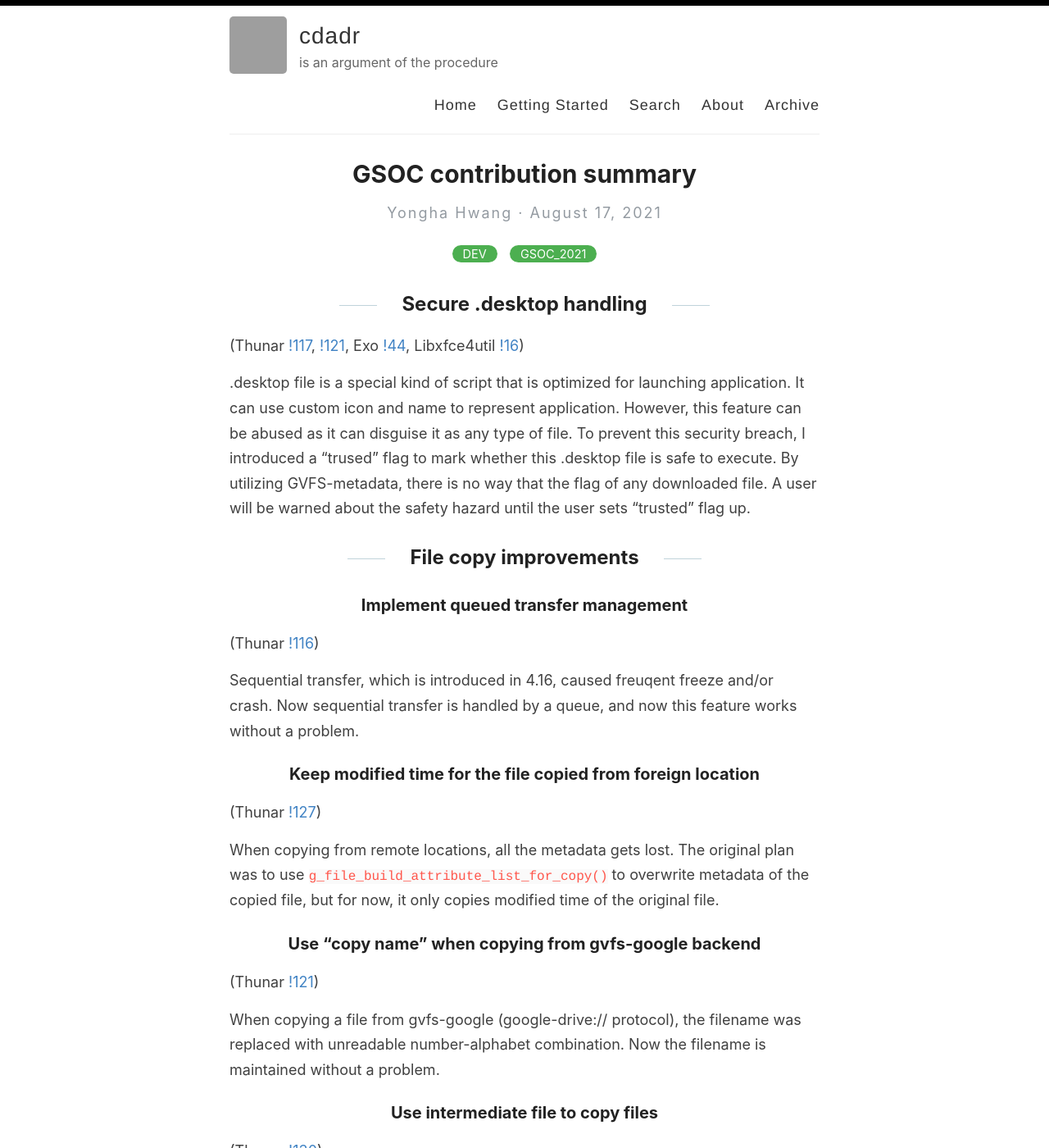
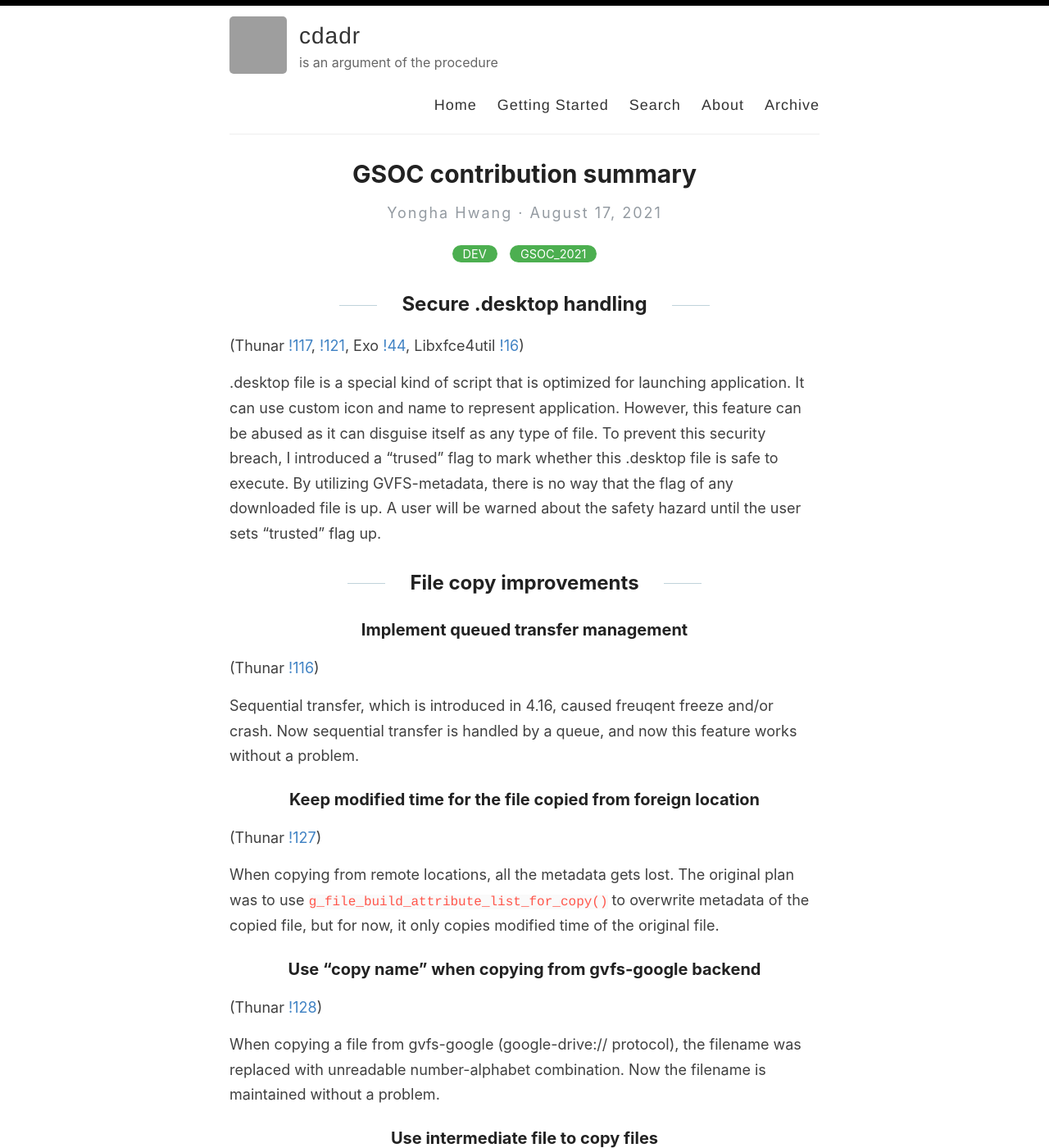
Before and after one commit to MShrimp4/MShrimp4.github.io, a Jekyll site: the page built from _posts/2021-08-16-GSOC-6th.md, in a window 1280 px wide and 1400 px high. Shown: the whole window at 82% size. Built offline with Jekyll 4.4.1, drawn with Linux system fonts in a browser that asks for light colours; grey boxes are pictures that could not be loaded.

Commit message:
GSOC-6: Fix link

```diff
--- a/_posts/2021-08-16-GSOC-6th.md
+++ b/_posts/2021-08-16-GSOC-6th.md
@@ -16,7 +16,7 @@ Exo
 Libxfce4util
 [!16](https://gitlab.xfce.org/xfce/libxfce4util/-/merge_requests/16))
 
-.desktop file is a special kind of script that is optimized for launching application. It can use custom icon and name to represent application. However, this feature can be abused as it can disguise it as any type of file. To prevent this security breach, I introduced a "trused" flag to mark whether this .desktop file is safe to execute. By utilizing GVFS-metadata, there is no way that the flag of any downloaded file. A user will be warned about the safety hazard until the user sets "trusted" flag up.
+.desktop file is a special kind of script that is optimized for launching application. It can use custom icon and name to represent application. However, this feature can be abused as it can disguise itself as any type of file. To prevent this security breach, I introduced a "trused" flag to mark whether this .desktop file is safe to execute. By utilizing GVFS-metadata, there is no way that the flag of any downloaded file is up. A user will be warned about the safety hazard until the user sets "trusted" flag up.
 
 ## File copy improvements
 
@@ -37,7 +37,7 @@ When copying from remote locations, all the metadata gets lost. The original pla
 ### Use "copy name" when copying from gvfs-google backend
 
 (Thunar
-[!121](https://gitlab.xfce.org/xfce/thunar/-/merge_requests/121))
+[!128](https://gitlab.xfce.org/xfce/thunar/-/merge_requests/128))
 
 When copying a file from gvfs-google (google-drive:// protocol), the filename was replaced with unreadable number-alphabet combination. Now the filename is maintained without a problem.
 
@@ -99,7 +99,7 @@ Detail view for `computer://` was incomplete since it cannot be handled like a n
 ### Deprecate ExoBinding
 
 (Exo
-[!42](https://gitlab.xfce.org/xfce/thunar/-/merge_requests/42),
+[!42](https://gitlab.xfce.org/xfce/exo/-/merge_requests/42),
 ThunarMediaTagsPlugin
 [!4](https://gitlab.xfce.org/thunar-plugins/thunar-media-tags-plugin/-/merge_requests/4),
 Xfce4PlacesPlugin
```
